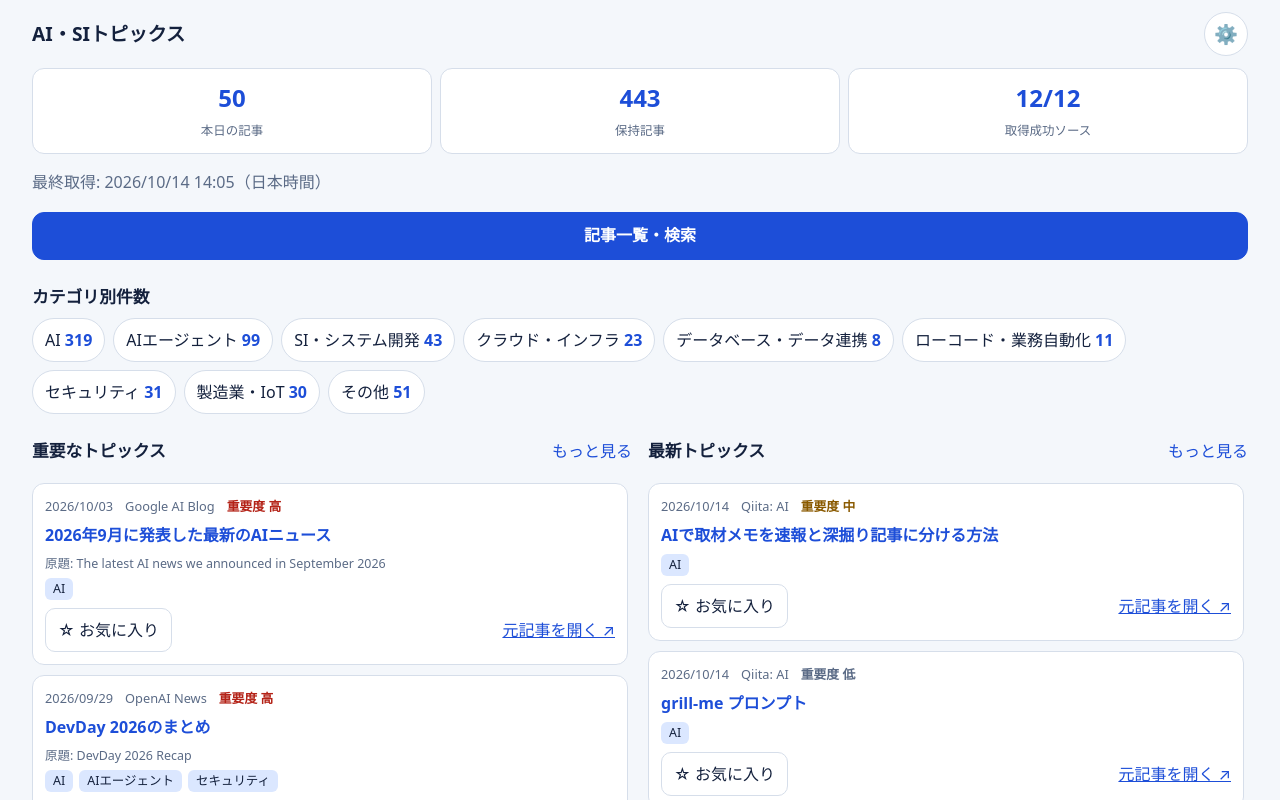
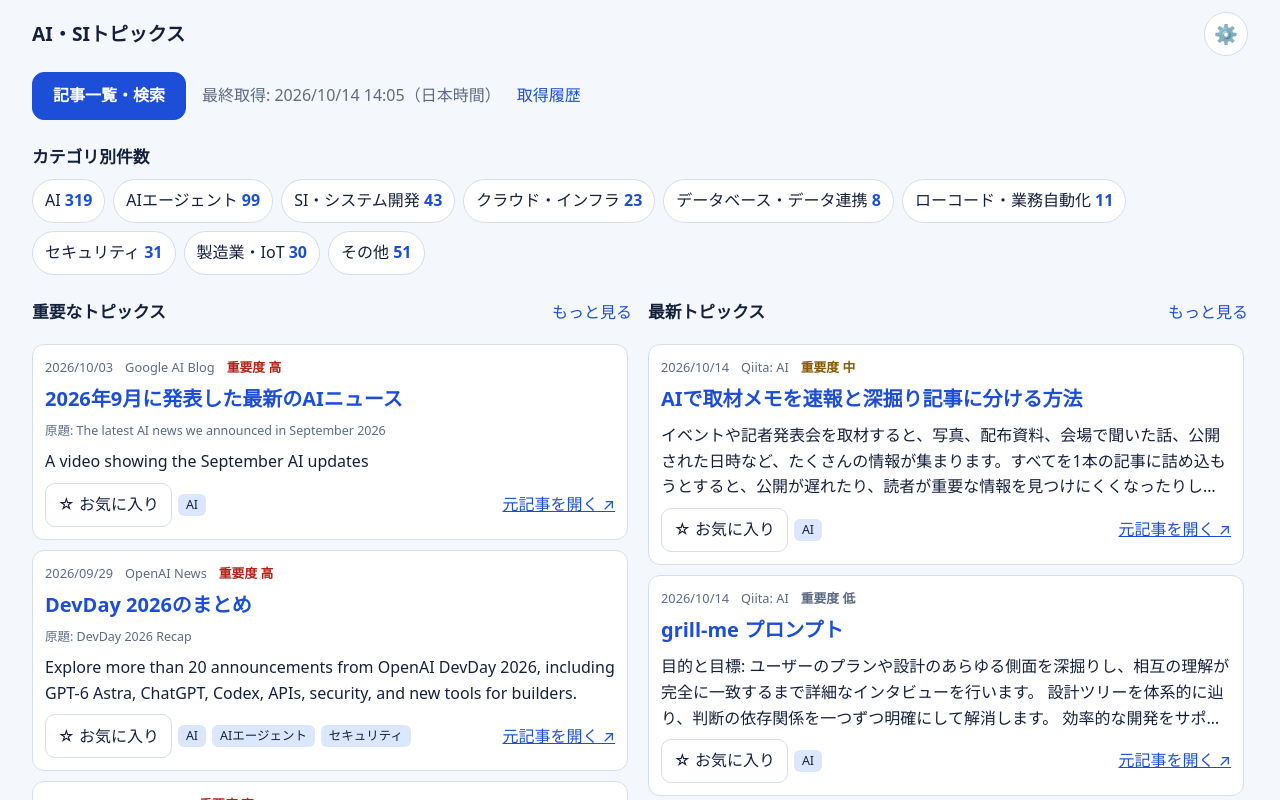
Before and after one commit to moppe1979/AITopics, a React (Vite) app in the folder web/: page / in a window 1280 px wide. Shown: the top 800 px of the page. Built offline with nearby package versions, Linux system fonts and the light colour scheme.

Commit message:
style: 統計ブロック削除、カード表示を題名1行・本文3行・カテゴリをお気に入り横に変更
Co-Authored-By: Claude Sonnet 5.5 <noreply@anthropic.com>

```diff
--- a/web/src/App.tsx
+++ b/web/src/App.tsx
@@ -196,8 +196,6 @@ function Home({ data, openList, openDetail, favs, toggleFav, openLogs }: {
   data: Dataset; openList: (p?: Partial<Filters>) => void; openDetail: (a: Article) => void;
   favs: Set<number>; toggleFav: (id: number) => void; openLogs: () => void;
 }) {
-  const today = jstDay(new Date().toISOString());
-  const todayCount = data.articles.filter((a) => jstDay(articleDate(a)) === today).length;
   const counts = data.categories.map((c) => [c, data.articles.filter((a) => a.categories.includes(c)).length] as const);
   const important = data.articles.filter((a) => a.importance === 3).slice(0, 50);
   const latest = data.articles.slice(0, 50);
@@ -206,7 +204,6 @@ function Home({ data, openList, openDetail, favs, toggleFav, openLogs }: {
     ['SI関連ニュース', ['SI・システム開発', 'クラウド・インフラ', 'データベース・データ連携', 'ローコード・業務自動化']],
     ['製造業への活用事例', ['製造業・IoT']],
   ];
-  const okSources = data.sources.filter((s) => s.status === 'ok').length;
   const section = (heading: string, items: Article[], more?: () => void, scroll = false) => (
     <section className={scroll ? 'section col' : 'section'}>
       <div className="section-head"><h2>{heading}</h2>{more && <button className="link" onClick={more}>もっと見る</button>}</div>
@@ -219,13 +216,11 @@ function Home({ data, openList, openDetail, favs, toggleFav, openLogs }: {
   return (
     <>
       <StatusBanner data={data} />
-      <div className="stats">
-        <div className="stat"><b>{todayCount}</b><span>本日の記事</span></div>
-        <div className="stat"><b>{data.articles.length}</b><span>保持記事</span></div>
-        <button className="stat" onClick={openLogs}><b>{okSources}/{data.sources.filter((s) => s.enabled).length}</b><span>取得成功ソース</span></button>
+      <div className="homebar">
+        <button className="btn primary" onClick={() => openList()}>記事一覧・検索</button>
+        <span className="muted">最終取得: {fmt(data.lastRunAt)}（日本時間）</span>
+        <button className="link" onClick={openLogs}>取得履歴</button>
       </div>
-      <p className="muted">最終取得: {fmt(data.lastRunAt)}（日本時間）</p>
-      <button className="btn primary" onClick={() => openList()}>記事一覧・検索</button>
 
       <section className="section">
         <h2>カテゴリ別件数</h2>
@@ -254,7 +249,7 @@ function Stars({ n }: { n: number }) {
   return <span className={`imp imp-${n}`}>重要度 {IMPORTANCE_LABEL[n]}</span>;
 }
 
-function Card({ a, fav, toggleFav, onOpen, compact }: {
+function Card({ a, fav, toggleFav, onOpen }: {
   a: Article; fav: boolean; toggleFav: (id: number) => void; onOpen: () => void; compact?: boolean;
 }) {
   return (
@@ -264,12 +259,14 @@ function Card({ a, fav, toggleFav, onOpen, compact }: {
       </div>
       <h3><button className="card-title" onClick={onOpen}>{a.titleJa ?? a.title}</button></h3>
       {a.titleJa && <p className="muted tiny orig">原題: {a.title}</p>}
-      <div className="chips small">{a.categories.map((c) => <span key={c} className="tag">{c}</span>)}</div>
-      {!compact && <Summary a={a} />}
+      {a.summary ? <p className="summary clamp3">{a.summary}</p> : <p className="muted tiny">概要を取得できませんでした。</p>}
       <div className="card-actions">
-        <button className={`fav ${fav ? 'on' : ''}`} onClick={() => toggleFav(a.id)} aria-pressed={fav}>
-          {fav ? '★ お気に入り' : '☆ お気に入り'}
-        </button>
+        <div className="card-left">
+          <button className={`fav ${fav ? 'on' : ''}`} onClick={() => toggleFav(a.id)} aria-pressed={fav}>
+            {fav ? '★ お気に入り' : '☆ お気に入り'}
+          </button>
+          {a.categories.map((c) => <span key={c} className="tag">{c}</span>)}
+        </div>
         <a href={a.url} target="_blank" rel="noopener noreferrer">元記事を開く ↗</a>
       </div>
     </article>
--- a/web/src/styles.css
+++ b/web/src/styles.css
@@ -87,3 +87,9 @@ code { background: var(--primary-weak); padding: 0 4px; border-radius: 4px; }
   .cols { grid-template-columns: 1fr; gap: 0; }
   .col-scroll { max-height: 70vh; }
 }
+.homebar { display: flex; flex-wrap: wrap; align-items: center; gap: 8px 16px; margin: 4px 0; }
+.homebar .btn { width: auto; margin: 0; padding: 0 20px; }
+.card h3 { font-size: 1.25rem; }
+.card-title { display: block; width: 100%; white-space: nowrap; overflow: hidden; text-overflow: ellipsis; font-size: 1.25rem; }
+.clamp3 { display: -webkit-box; -webkit-line-clamp: 3; -webkit-box-orient: vertical; overflow: hidden; }
+.card-left { display: flex; flex-wrap: wrap; align-items: center; gap: 6px; min-width: 0; }
```
